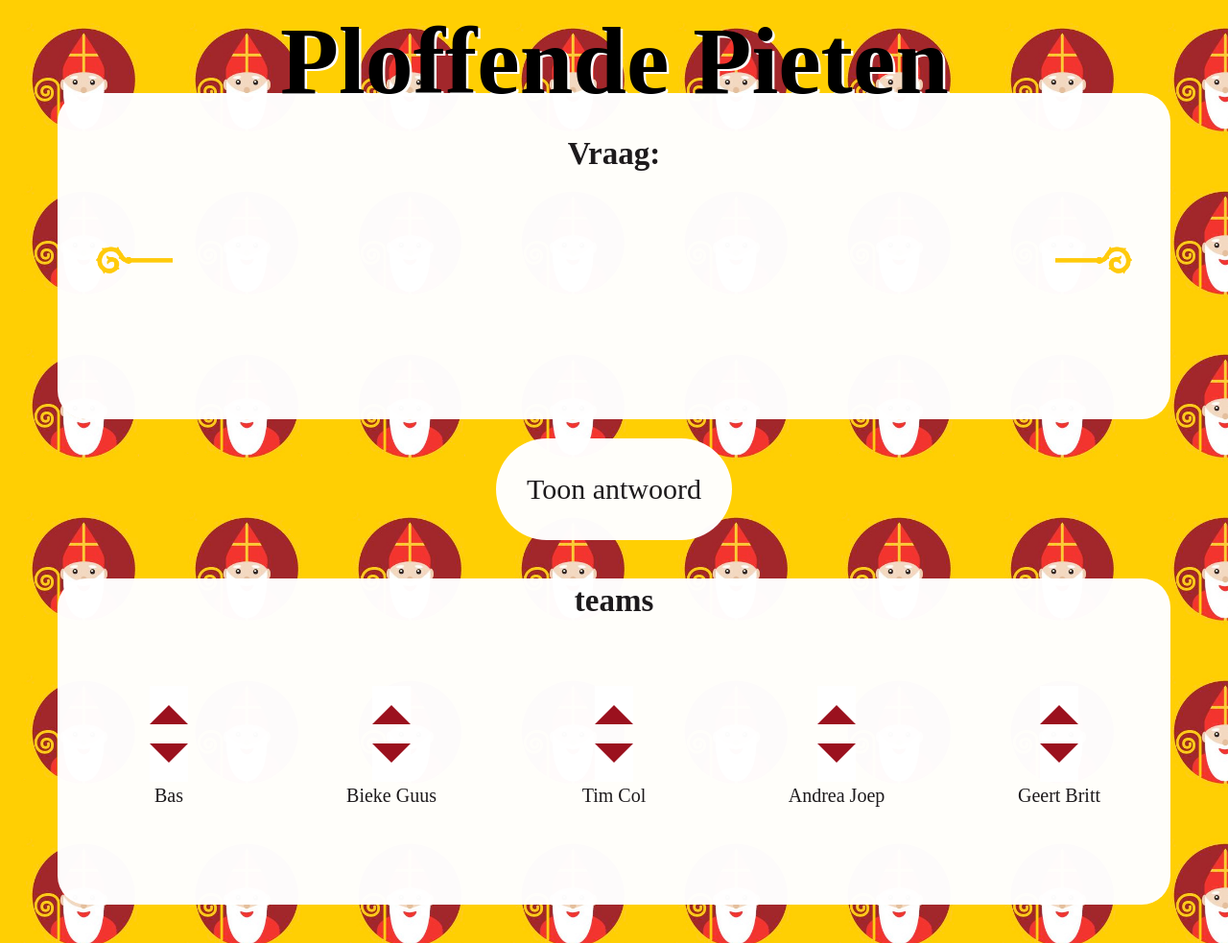
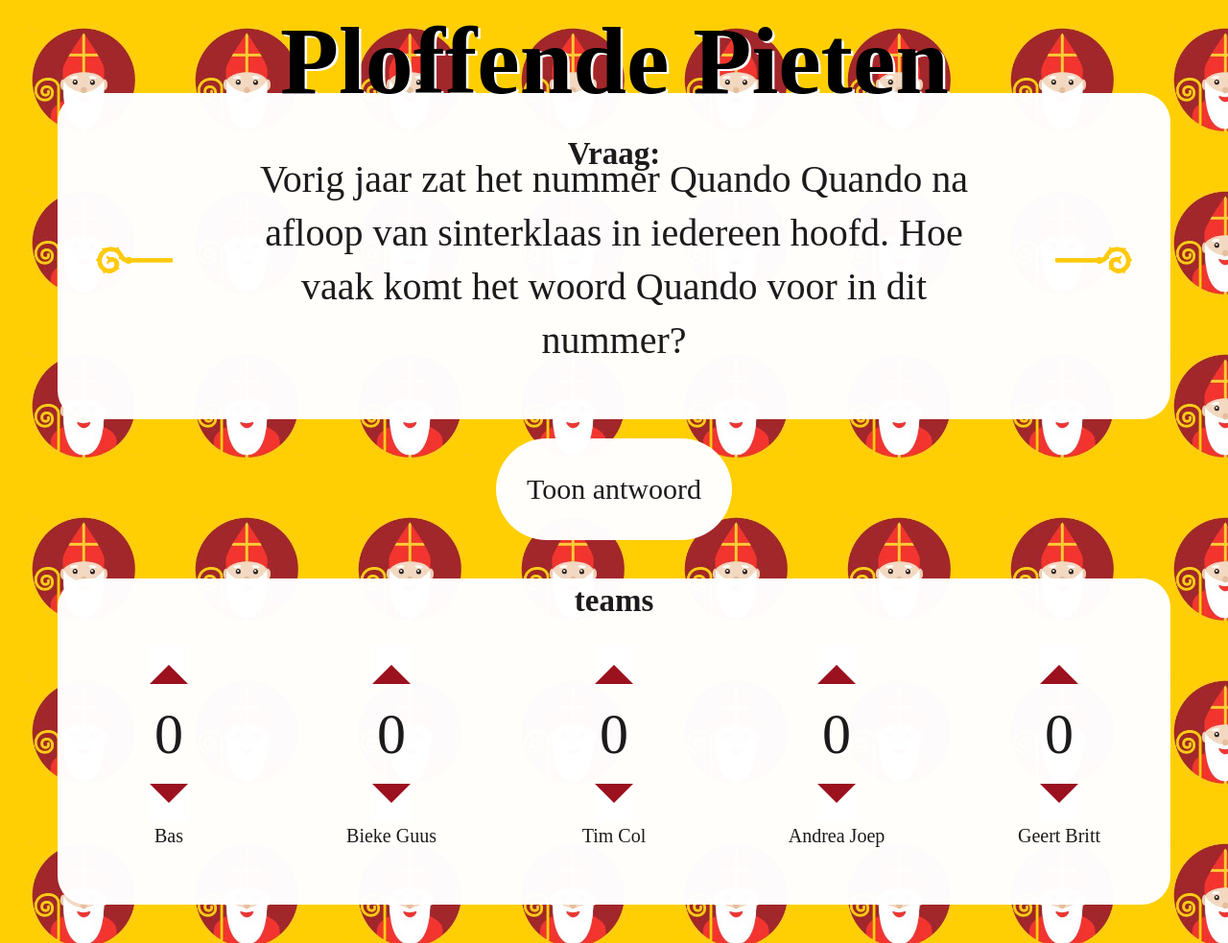
Before and after one commit to itsguus/pieten, a Jekyll site: the page built from index.md, in a window 1280 px wide. Shown: the whole page at 96% size. Built offline with Jekyll 4.4.1, drawn with Linux system fonts in a browser that asks for light colours; some web fonts are replaced; some of the changed lines change nothing that is shown.

Commit message:
update Guus

```diff
--- a/_data/vragen.yml
+++ b/_data/vragen.yml
@@ -1,11 +1,104 @@
 vragen:
-  - vraag: Wat is de hoofdstad van Madagascar?
-    meerkeuze: false
-    antwoord: Antananarivo
-  - vraag: Wie hebben er allemaal op surfschool gezeten?
-    meerkeuze: false
-    antwoord: Tim, Guus en Britt
-  - vraag: Hoe heette het eerste vriendje van Bieke?
+  - vraag: Vorig jaar zat het nummer Quando Quando na afloop van sinterklaas in iedereen hoofd. Hoe vaak komt het woord Quando voor in dit nummer?
+    antwoord: 12
+  - vraag: Waar staan de letters van het nieuwe bedrijf van Joep voor?
+    antwoord: The Awesome Digital Agency
+  - vraag: Wat is de volledige naam van de bachelor die Britt dit jaar heeft afgerond?
+    antwoord: Algemene sociale wetenschappen
+  - vraag: Wat is de volledige naam van de master die Bas dit jaar heeft afgerond?
+    antwoord: Complex Systems Engineering and Management
+  - vraag: Bieke is mede-eigenaar geworden van een siradenmerk. Hoe heet dit bedrijf?
+    antwoord: Abrazi
+  - vraag: Geert werkt al drie jaar bij MPO. Wat is zijn functie eigenlijk?
+    antwoord: Chief Operation Officer
+  - vraag: Hoeveel jaar werkt Col bij Innofa?
+    antwoord: 12 jaar
+  - vraag: Tim is als Trainee bij drie verschillende takken van de overheid geweest. Noem er minstens twee!
+    antwoord: Ministerie Justitie en Veiligheid, Rijksvastgoedbedrijf, NCSC.
+  - vraag: Van welk merk is de racefiets van Tim?
+    antwoord: Duell
+  - vraag: Welke kleur waren de muisjes voor de fiets van Tim?
+    antwoord: Roze
+  - vraag: Welke kleur waren de muisjes voor de motor van Guus?
+    antwoord: Roze
+  - vraag: Bas brak zijn enkel. Hoeveel schroeven zitten er op dit moment nog in zijn been?
+    antwoord: 2
+  - vraag: Naar welke drie landen zijn we gegaan tijdens de Jagervakantie?
+    antwoord: Italie, Belgie, Frankrijk
+  - vraag: Hoeveel biertjes werden er afgeleverd door de Tjechische biertrein van Nicole en Bas?
+    antwoord: 8
+  - vraag: Tijdens de online quarantaine borrel werden er twee accessoires van de deelnemers verwacht. Welke waren dit?
+    antwoord: Iets oranjes & een hoofddeksel.
+  - vraag: Andrea gaf een cijfer voor de aankleding van het jagerweekend. Welke cijfer gaf zij?
+    antwoord: 10
+  - vraag: Wat is het huisnummer van Bieke d'r woonboot?
+    antwoord: 330W
+  - vraag: In welke straat woont Tim?
+    antwoord: Bethaniëndwarsstraat
+  - vraag: Welke naam staat er op het huis van Bas?
+    antwoord: Joey
+  - vraag: Hoe heet de straat van Andrea?
+    antwoord: Bilderdijkkade
+  - vraag: Welk symbooltje heeft Joep in zijn whatsapp status?
+    antwoord: Lampje
+  - vraag: Wat voor meisje heeft Bieke als whatsapp status?
+    antwoord: Facepalm meisje
+  - vraag: Welk woord heeft Andrea in haar whatsapp status?
+    antwoord: Beschikbaar
+  - vraag: Welke leus (gebaseerd op de Lion King) heeft Britt in haar whatsapp status?
+    antwoord: Hakunamafuckit
+  - vraag: Wat is het automerk van de auto van de Zes?
+    antwoord: Toyota
+  - vraag: Hoe lang duurde het uitnodigingsfilmpje van de sint (je mag er 2 seconden naast zitten)?
+    antwoord: 1 minuut en 6 seconden
+  - vraag: Welke kleur was de rollator die Col had geregeld voor Bas met carnaval?
+    antwoord: Blauw
+  - vraag: In welk jaar is de SINTERKLAASAVOND appgroep gemaakt?
+    antwoord: (11/11/)2018
+  - vraag: In welk jaar is de Japplesingel appgroep gemaakt?
+    antwoord: (27/02/)2012
+  - vraag: Wat is de afkorting voor Ingenieur?
+    antwoord: Ir.
+  - vraag: Tim ging met een vriend van Bas op vakantie. Wat is de achternaam van die knul?
+    antwoord: Deurloo
+  - vraag: Hoe heet de huurbaas van Bieke?
+    antwoord: Colin
+  - vraag: Wat is de achternaam van Andrea?
+    antwoord: Thoonsen
+  - vraag: Hoe heten de drie huisgenoten van Bas?
+    antwoord: Derek. Jasper en Klaas
+  - vraag: Hoe heten de twee huisgenoten van Tim?
+    antwoord: Maurits en Daniel
+  - vraag: Hoe heet de huisgenoot van Britt?
+    antwoord: Laura
+  - vraag: Welke Tesla heeft Geert?
+    antwoord: Model S
+  - vraag: Geert heeft een Porsche 911. Wat is het eigenlijke nummer van dit model?
+    antwoord: Porsche 911 991.1 carrera 4s cabrio
+  - vraag: >-
+      Vul in: Geert heeft een Harley Davidson ***** Glide Special.
+    antwoord: Harley Davidson Street Glide Special
+  - vraag: Hoeveel nieuwe zwembroeken zaten er in de nieuwe collectie van Mr.Bowmont?
+    antwoord: 10
+  - vraag: Wat is de naam van de zwembroek waar croissantjes, eitjes en kopjes koffie op staan?
+    antwoord: Petit Déjeuner
+  - vraag: Hoe heet de gebaren tolk die bekend werd tijdens de eerste corona piek?
+    antwoord: Irma Sluis
+  - vraag: Hoeveel fietswielen heeft Bas mee naar huis genomen, nadat deze op straat stonden in Britt haar straat?
+    antwoord: 4
+  - vraag: Hoe heet het bedrijf van Guus?
+    antwoord: Monkeyhead
+  - vraag: Hoe heten de konijnen die we op dit moment hebben?
+    antwoord: Beer en Blue
+  - vraag: Is Britt in het afglopen jaar met meer vrouwen of mannen naar bed geweest?
+    antwoord: Mannen
     meerkeuze: true
-    meerkeuze_opties: A. Porsche 911 Super special, B. Porsche 911 Americano, C. wat denk je nou zelf
-    antwoord: B. Pietje
+    meerkeuze_opties: A. Mannen, B. Vrouwen, C. Evenveel
+  - vraag: Bij wie stapt Britt het liefst achterop de fiets?
+    meerkeuze: true
+    meerkeuze_opties: A. Een moppie zonder zon plan, B. Oma Jopie, C. Leon
+    antwoord: Leon
+  - vraag:
+    antwoord:
+  - vraag:
+    antwoord:
--- a/js/script.js
+++ b/js/script.js
@@ -82,6 +82,11 @@ function updateAllData() {
         team4 = localStorage.getItem("team 4"),
         team5 = localStorage.getItem("team 5");
 
+    if(!localStorage.getItem('team 1')) localStorage.setItem('team 1', 0);
+    if(!localStorage.getItem('team 2')) localStorage.setItem('team 2', 0);
+    if(!localStorage.getItem('team 3')) localStorage.setItem('team 3', 0);
+    if(!localStorage.getItem('team 4')) localStorage.setItem('team 4', 0);
+    if(!localStorage.getItem('team 5')) localStorage.setItem('team 5', 0);
 
     var allScores = document.querySelectorAll("section.teams .score"), i;
     allScores[0].textContent = team1;
@@ -97,6 +102,8 @@ function updateAllData() {
 
     var currentQuestion = localStorage.getItem("question"),
      i;
+
+     if(!localStorage.getItem('question')) currentQuestion = 1;
     for (i = 0; i < allQuestions.length; i++) {
         allQuestions[i].classList.remove("active");
         allAnswers[i].classList.remove("active");
```
